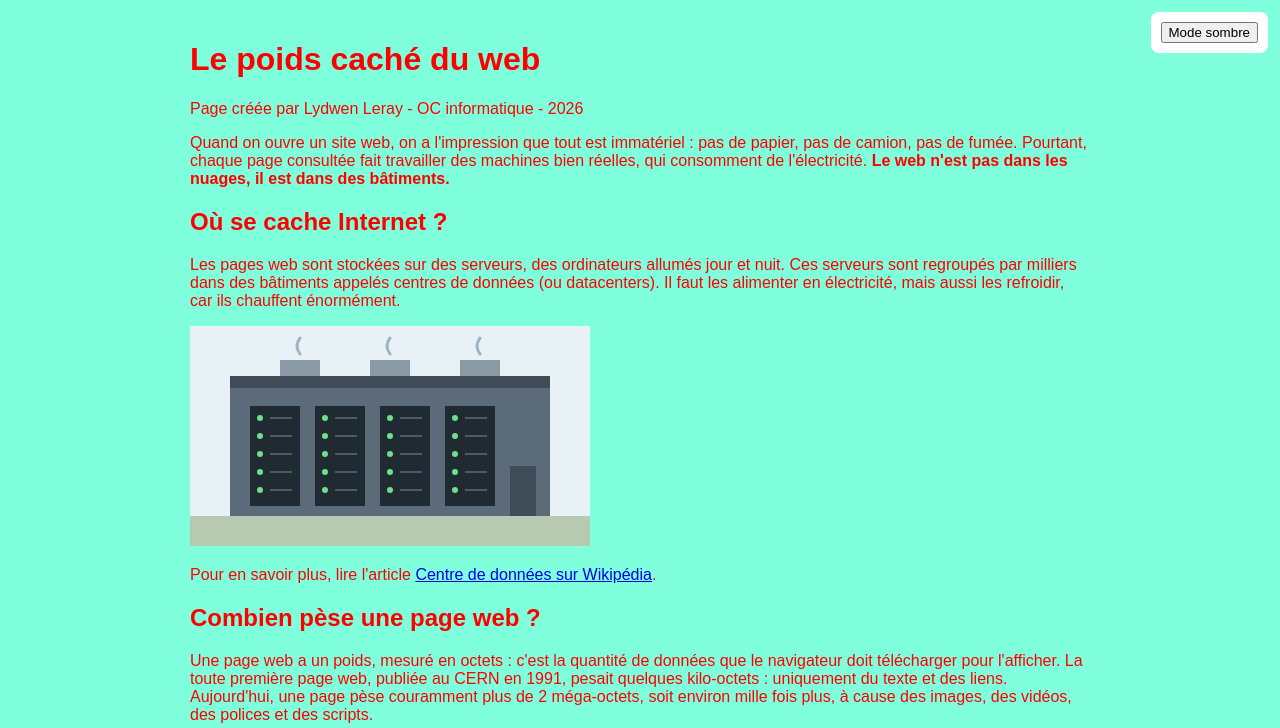
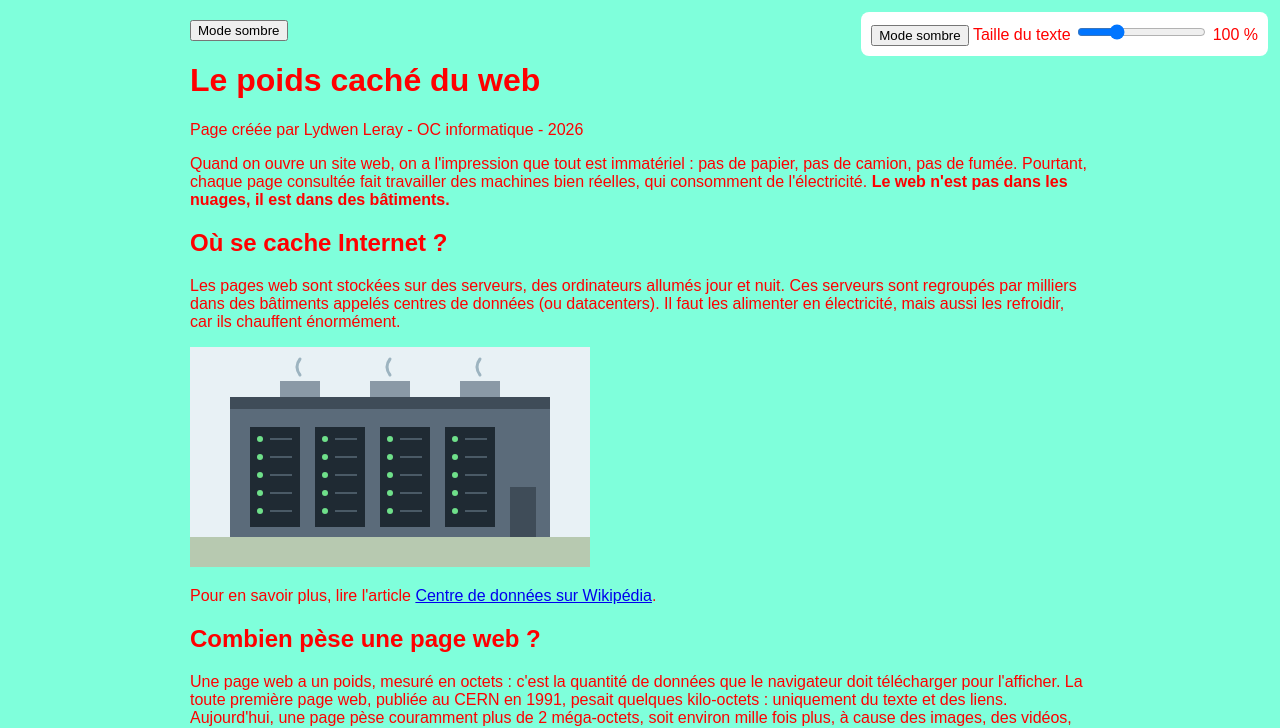
Before and after one commit to Lydwen08/tp-durability, a plain HTML site: page index.html in a window 1280 px wide. Shown: the top 728 px of the page. Drawn offline with Linux system fonts and the light colour scheme.

Commit message:
Ajout du curseur de réglage de la taille du texte

```diff
--- a/index.html
+++ b/index.html
@@ -9,10 +9,13 @@
 </head>
 <body>
   <div class="outils">
-    <button id="boutonSombre">Mode sombre</button>
+    <button id="bouton-theme">Mode sombre</button>
+    <label for="curseur-taille">Taille du texte</label>
+    <input type="range" id="curseur-taille" min="80" max="150" step="10" value="100">
+    <span id="valeur-taille">100 %</span>
   </div>
 
-
+    <button id="boutonSombre">Mode sombre</button>
   <header>
     <h1>Le poids caché du web</h1>
     <p>Page créée par Lydwen Leray - OC informatique - 2026</p>
```
Also changed, not shown: script.js (+5 -4 lines).
